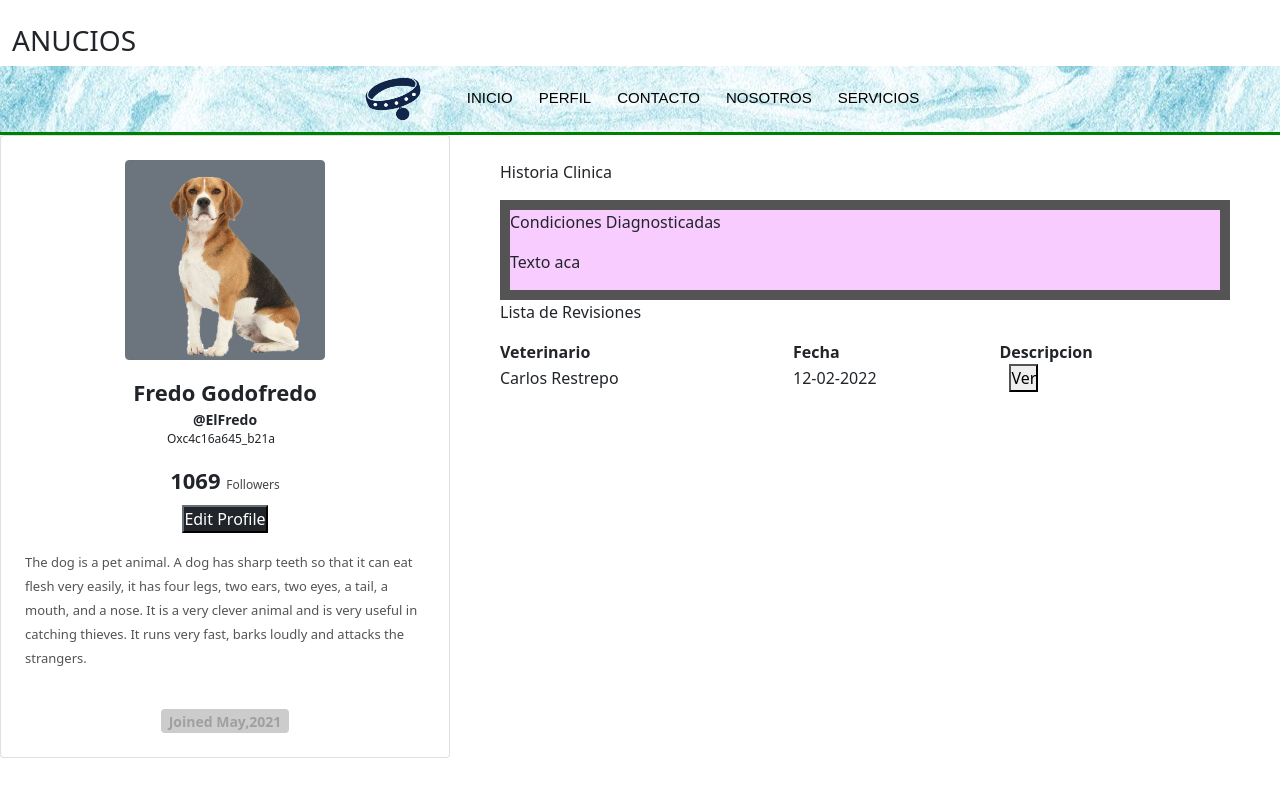
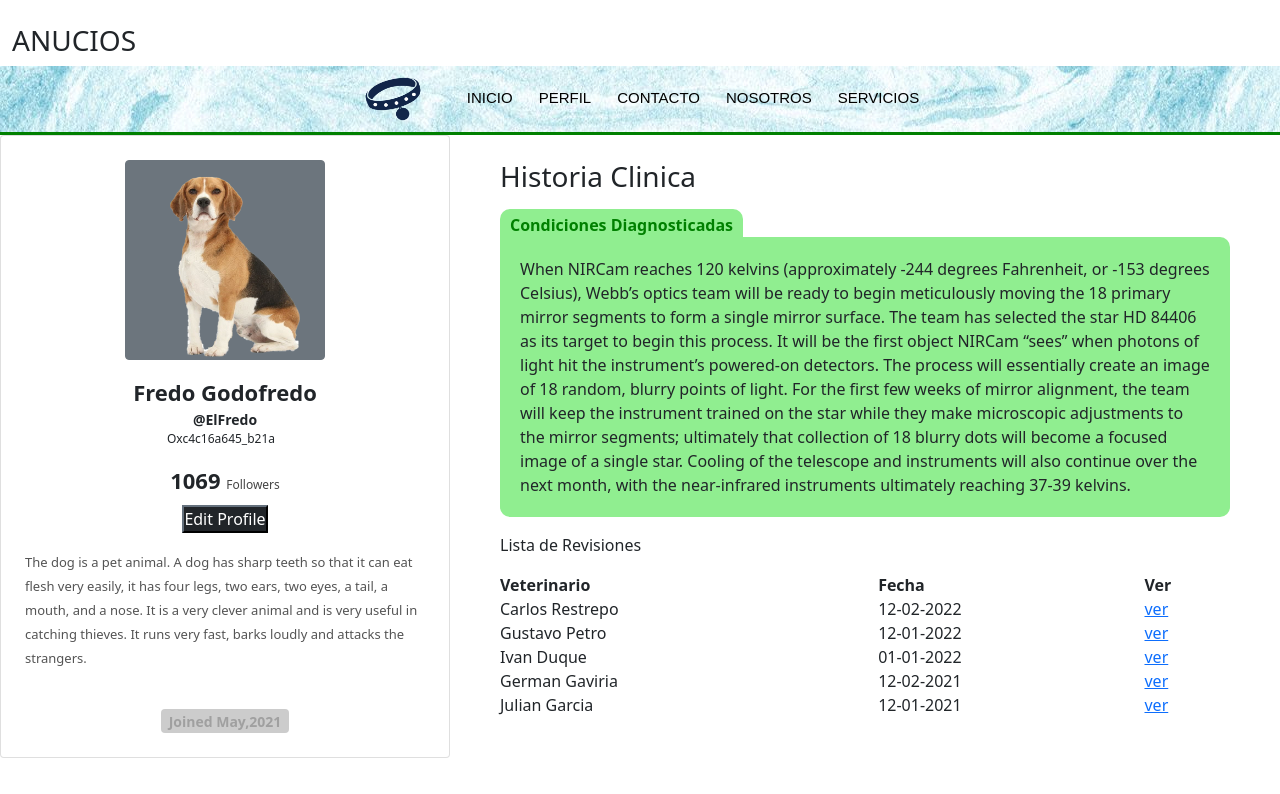
Before and after one commit to JulianGarciaDuarte/PagVeterinaria, a React (Create React App) app in the folder app-vet/: page / in a window 1280 px wide. Shown: the top 794 px of the page. Built offline with nearby package versions, Linux system fonts and the light colour scheme.

Commit message:
Se agrega el css a la pesataña de condiciones diagnosticadas

```diff
--- a/app-vet/src/HistoriaClinica.js
+++ b/app-vet/src/HistoriaClinica.js
@@ -1,26 +1,43 @@
 import React from 'react'
 
+let filas = [["Carlos Restrepo", "12-02-2022"],
+["Gustavo Petro", "12-01-2022"],
+["Ivan Duque", "01-01-2022"],
+["German Gaviria", "12-02-2021"],
+["Julian Garcia", "12-01-2021"]
+]
+
+let condiciones = "When NIRCam reaches 120 kelvins (approximately -244 degrees Fahrenheit, or -153 degrees Celsius), Webb’s optics team will be ready to begin meticulously moving the 18 primary mirror segments to form a single mirror surface. The team has selected the star HD 84406 as its target to begin this process. It will be the first object NIRCam “sees” when photons of light hit the instrument’s powered-on detectors. The process will essentially create an image of 18 random, blurry points of light. For the first few weeks of mirror alignment, the team will keep the instrument trained on the star while they make microscopic adjustments to the mirror segments; ultimately that collection of 18 blurry dots will become a focused image of a single star. Cooling of the telescope and instruments will also continue over the next month, with the near-infrared instruments ultimately reaching 37-39 kelvins."
 export default function HistoriaClinica(){
-    return(
-        <div className="full-width">
-            <p className='titulo'>Historia Clinica</p>
-            <div className='col-m4 hc_box'>
-                <p> Condiciones Diagnosticadas</p>
-                <p>Texto aca</p>
+
+        return(
+        <div id="tabla-reportes" className="full-width">
+            <h3 className='titulo'>Historia Clinica</h3>
+            <div className='condiciones'>
+                <b className="titulo-condiciones"> Condiciones Diagnosticadas</b>
+                <p className="text-condiciones">{condiciones}</p>
             </div>
 
             <div><p>Lista de Revisiones</p>
                 <table className="full-width">
+                    <thead>
                     <tr>
                         <th>Veterinario</th>
                         <th>Fecha</th>
-                        <th>Descripcion</th>
+                        <th>Ver</th>
                     </tr>
-                    <tr>
-                        <td>Carlos Restrepo</td>
-                        <td>12-02-2022</td>
-                        <td><button className="boton-ver">Ver</button></td>
-                    </tr>
+                    </thead>
+                    <tbody>
+                    {filas.map( (currentValue, idx) => {
+                        return(
+                        <tr  id={idx}>
+                        <td>{currentValue[0]}</td>
+                        <td>{currentValue[1]}</td>
+                        <td><a href='#'>ver</a></td>
+                        </tr>
+                        )
+                    })}
+                    </tbody>
                 </table>
             </div>
         </div>
@@ -28,5 +45,12 @@ export default function HistoriaClinica(){
 }
 
 function agregarRegistro(){
-
+    {filas.forEach( (currentValue) => {
+        {console.log(currentValue)}
+        <tr>
+        <td>{currentValue[0]}</td>
+        <td>{currentValue[1]}</td>
+        <td><button>ver</button></td>
+        </tr>
+    })}
 }
--- a/app-vet/src/css/estilos_PerfilM.css
+++ b/app-vet/src/css/estilos_PerfilM.css
@@ -186,6 +186,26 @@ hr .new1 {
     padding: 25px 50px 0px;
 }
 .boton-ver{
-    margin-left: 10px;
-    margin-right: 10px;
+    padding-left: 10px;
+    padding-right: 10px;
 }
+.table-row{
+    margin-top: 5px;
+    margin-bottom: 5px;
+}
+.condiciones{
+    width:100%;
+    margin-top: 20px;
+}
+.text-condiciones{
+    padding: 20px 20px 20px 20px;
+    font-weight: lighter;
+    background-color: lightgreen;
+    border-radius: 0px 10px 10px 10px;
+}
+.titulo-condiciones{
+    color: green;
+    background-color: lightgreen;
+    border-radius: 10px 10px 0px 0px;
+    padding: 5px 10px 10px 10px;
+}
```
